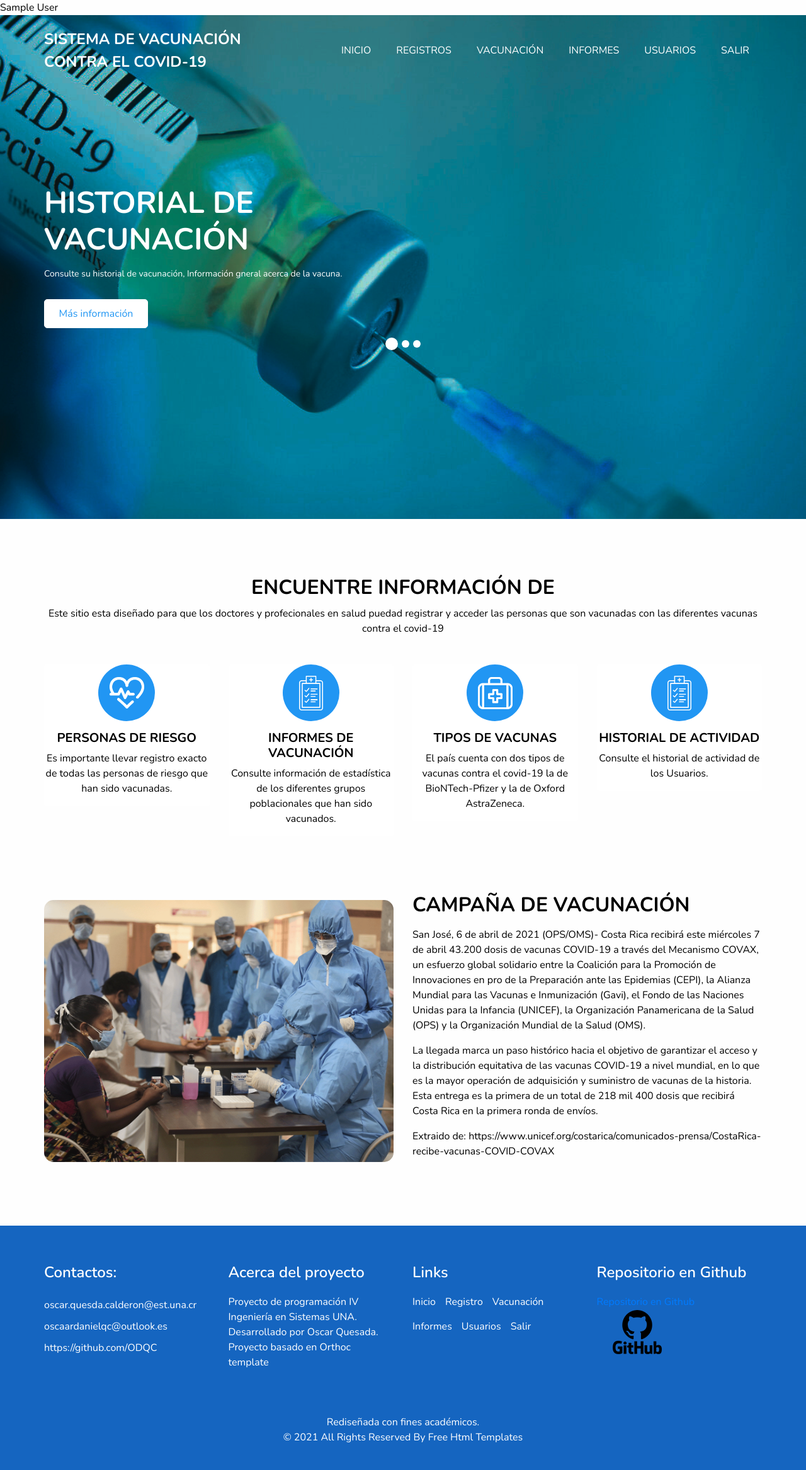
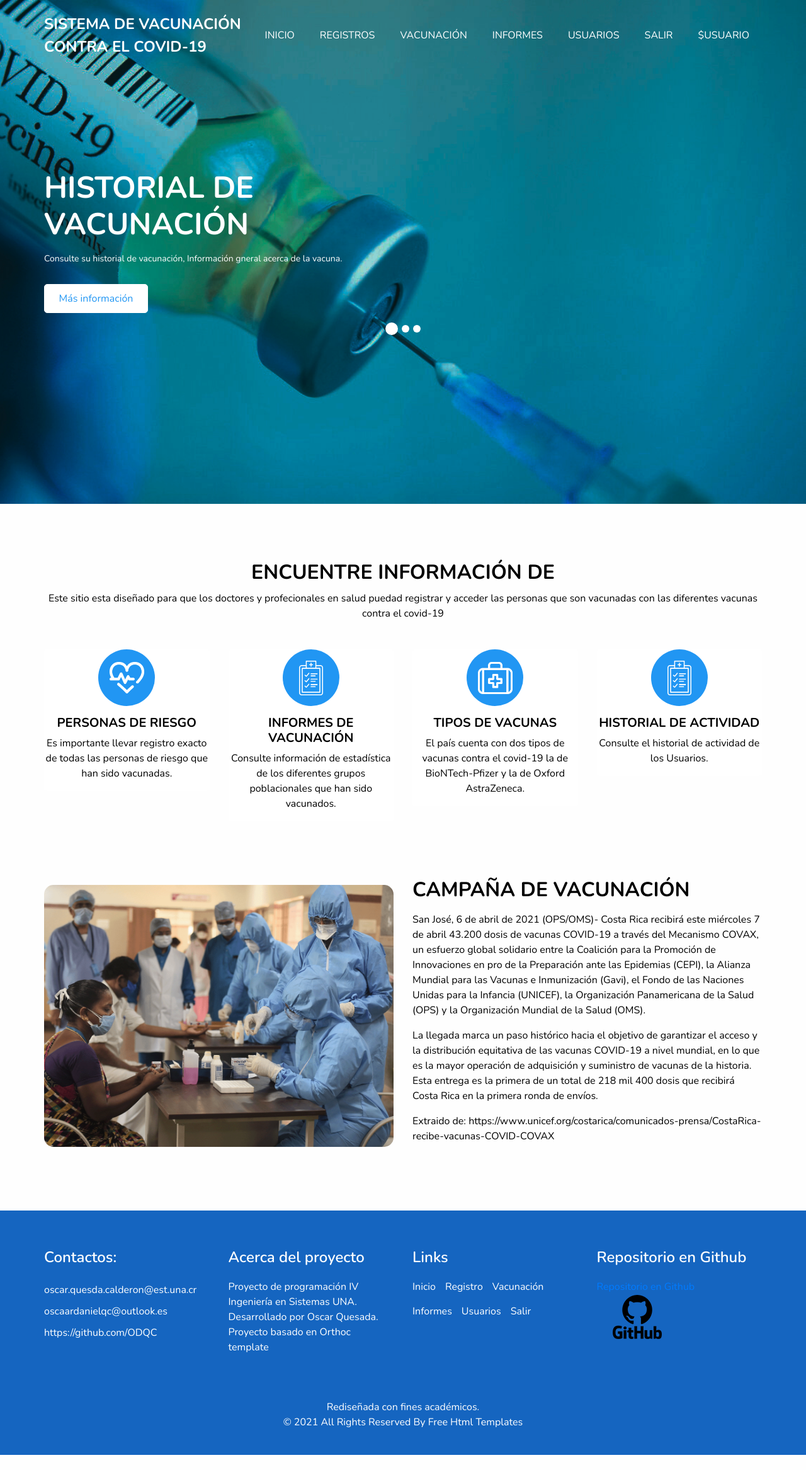
Before and after one commit to ODQC/Proyecto1_PrograIV, a PHP site: page / in a window 1280 px wide. Shown: the whole page at 63% size. After the commit the page ends 2310 px from the top, so only its background shows below. Run offline with PHP 8.4, Linux system fonts and the light colour scheme; the visitor is signed in with stand-in values (Sample User, id 1); some libraries are stand-ins or nearby versions.

Commit message:
Fix code

```diff
--- a/Back-end/logout.php
+++ b/Back-end/logout.php
@@ -1,6 +1,6 @@
 <?php
 	session_start();
 	session_destroy();
-	header("Location: index.php");
+	header("Location: ../Front-end/logIn.php");
 
 	?>
--- a/Back-end/procesos/editarUsuarios.php
+++ b/Back-end/procesos/editarUsuarios.php
@@ -24,6 +24,7 @@ try {
 		echo '<script type="text/JavaScript">
 						alert("Datos actualizados");
 					</script>';
+
 	} else {
 
 		echo '<script type="text/JavaScript">
--- a/Front-end/index.php
+++ b/Front-end/index.php
@@ -3,7 +3,7 @@ session_start();
 if (!$_SESSION['verificar']) {
   header("Location: logIn.php");
 }
-echo $_SESSION['user'];
+$usuario = $_SESSION['user'];
 ?>
 <!DOCTYPE html>
 <html>
@@ -85,7 +85,9 @@ echo $_SESSION['user'];
               <li class="nav-item">
                 <a class="nav-link" href="../Back-end/logout.php">Salir</a>
               </li>
-
+              <li class="nav-item">
+                <a class="nav-link" href="">$usuario</a>
+              </li>
             </ul>
           </div>
         </nav>
--- a/Front-end/signUp.php
+++ b/Front-end/signUp.php
@@ -52,7 +52,7 @@
                             <select class="form-control" id="genero" name="genero">
                                 <option value="">--Genero--</option>
                                 <option value="Masculino">Masculino</option>
-                                <option value="Femenino">Femenino/option>
+                                <option value="Femenino">Femenino</option>
                                 <option value="No indicado">No quiero indicar</option>
                             </select>
                         </div>
```
